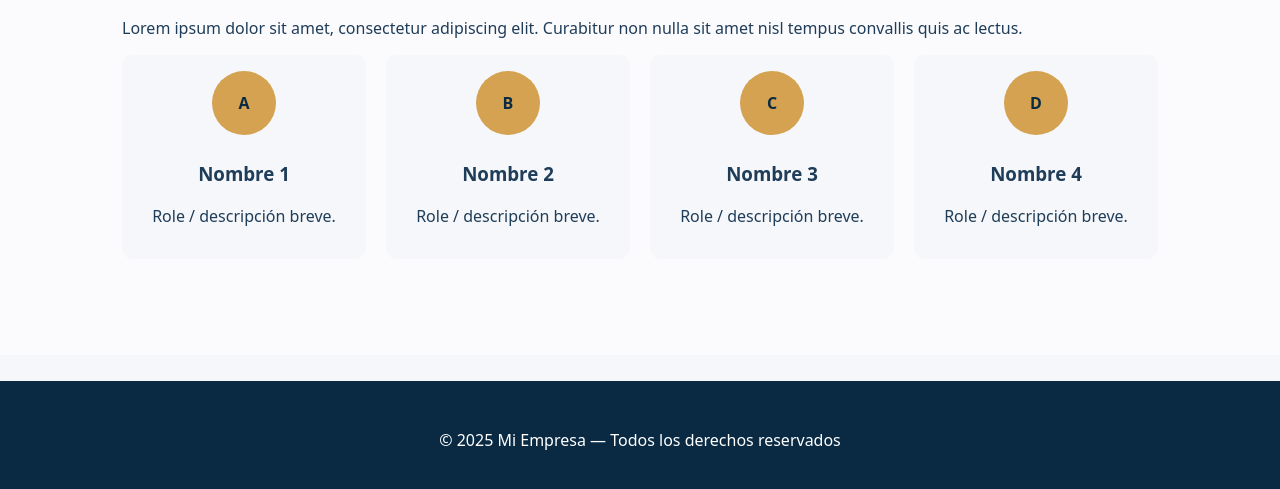
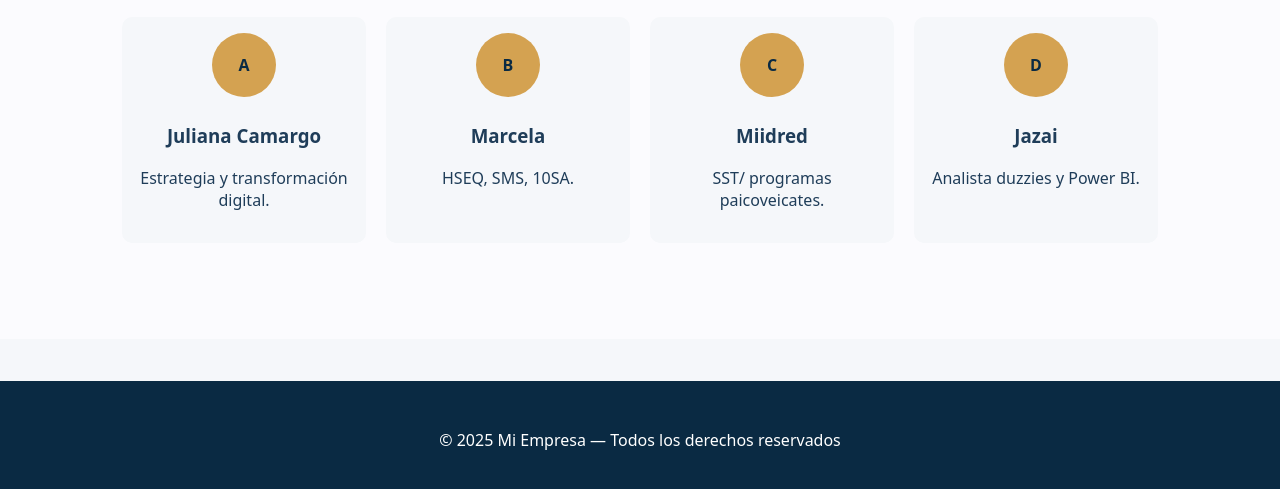
Before and after one commit to nicocamagic/Altiagroup, a plain HTML site: page pagina/Html/equipo.html in a window 1280 px wide. Shown: the part 301-790 px from the top of the page. Drawn offline with Linux system fonts and the light colour scheme.

Commit message:
Arreglos de texto en "equipos"

```diff
--- a/pagina/Html/equipo.html
+++ b/pagina/Html/equipo.html
@@ -30,28 +30,26 @@
         <section class="section alt">
             <div class="container">
                 <h2>Nuestro Equipo</h2>
-                <p>Lorem ipsum dolor sit amet, consectetur adipiscing elit. Curabitur non nulla sit amet nisl tempus
-                    convallis quis ac lectus.</p>
                 <div class="team-grid">
                     <div class="member">
                         <div class="avatar">A</div>
-                        <h3>Nombre 1</h3>
-                        <p>Role / descripción breve.</p>
+                        <h3>Juliana Camargo</h3>
+                        <p>Estrategia y transformación digital.</p>
                     </div>
                     <div class="member">
                         <div class="avatar">B</div>
-                        <h3>Nombre 2</h3>
-                        <p>Role / descripción breve.</p>
+                        <h3>Marcela</h3>
+                        <p>HSEQ, SMS, 10SA.</p>
                     </div>
                     <div class="member">
                         <div class="avatar">C</div>
-                        <h3>Nombre 3</h3>
-                        <p>Role / descripción breve.</p>
+                        <h3>Miidred</h3>
+                        <p>SST/ programas paicoveicates.</p>
                     </div>
                     <div class="member">
                         <div class="avatar">D</div>
-                        <h3>Nombre 4</h3>
-                        <p>Role / descripción breve.</p>
+                        <h3>Jazai</h3>
+                        <p>Analista duzzies y Power BI.</p>
                     </div>
                 </div>
             </div>
```
